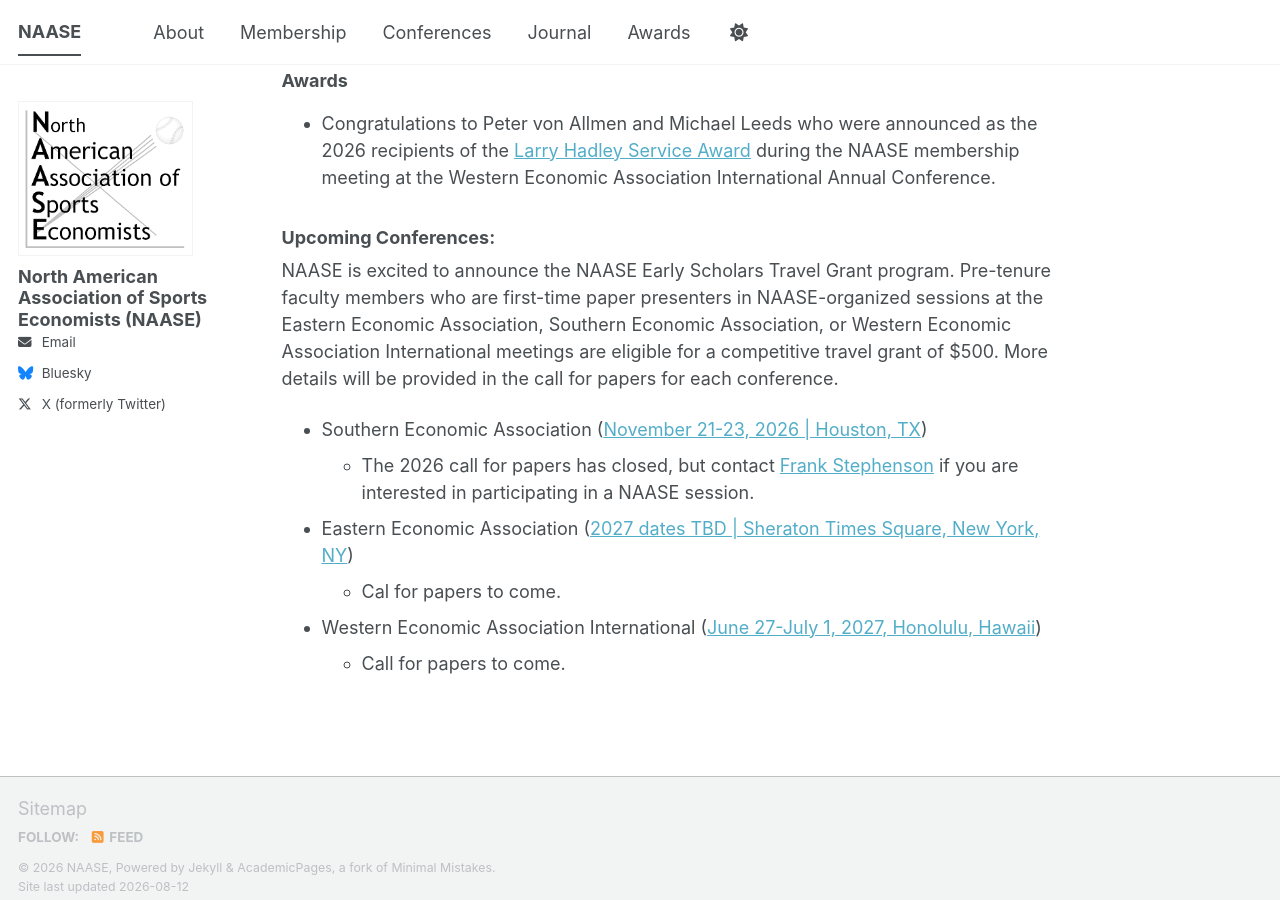
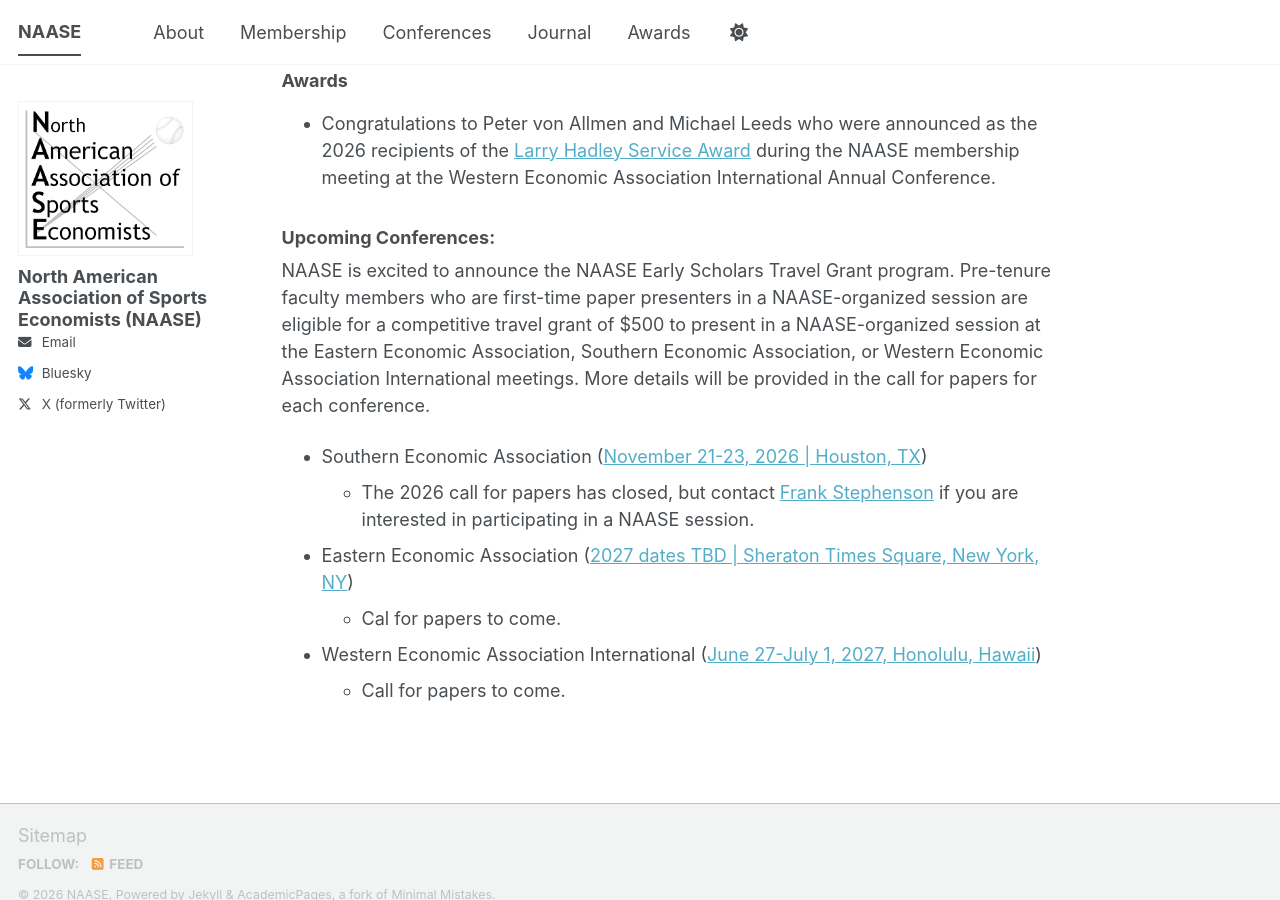
Before and after one commit to naaseweb/naaseweb.github.io, a Jekyll site: the page built from _pages/about.md, in a window 1280 px wide and 900 px high, scrolled down 488 px. Built offline with Jekyll 4.4.1, drawn with Linux system fonts in a browser that asks for light colours; a script bundle is joined from its source files by our own code; library files that are not in the unit come from our copies.

Commit message:
Update about.md

```diff
--- a/_pages/about.md
+++ b/_pages/about.md
@@ -19,7 +19,7 @@
 
 
 ### Upcoming Conferences: ###
-NAASE is excited to announce the NAASE Early Scholars Travel Grant program. Pre-tenure faculty members who are first-time paper presenters in NAASE-organized sessions at the Eastern Economic Association, Southern Economic Association, or Western Economic Association International meetings are eligible for a competitive travel grant of $500. More details will be provided in the call for papers for each conference.
+NAASE is excited to announce the NAASE Early Scholars Travel Grant program. Pre-tenure faculty members who are first-time paper presenters in a NAASE-organized session are eligible for a competitive travel grant of $500 to present in a NAASE-organized session at the Eastern Economic Association, Southern Economic Association, or Western Economic Association International meetings. More details will be provided in the call for papers for each conference.
 
 - Southern Economic Association ([November 21-23, 2026  \|  Houston, TX](https://southerneconomic.org/conference/))
     - The 2026 call for papers has closed, but contact  [Frank Stephenson](https://berry.edu/academics/fs/fstephenson) if you are interested in participating in a NAASE session.
```
